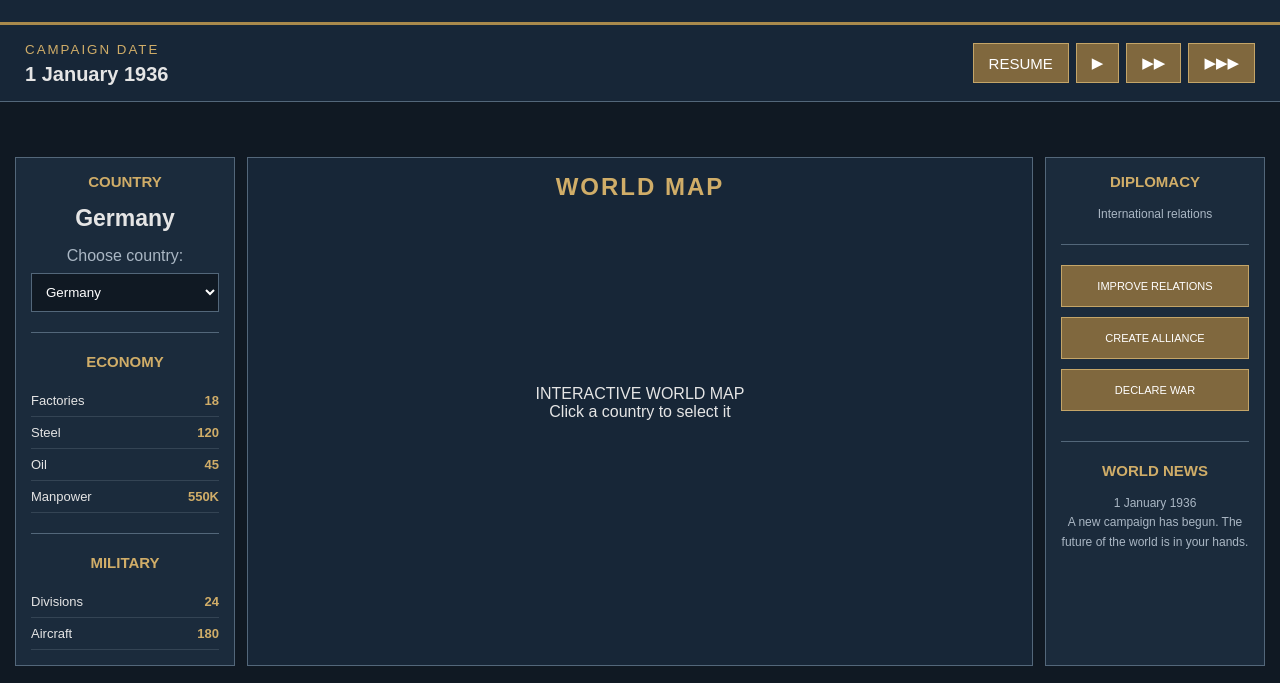
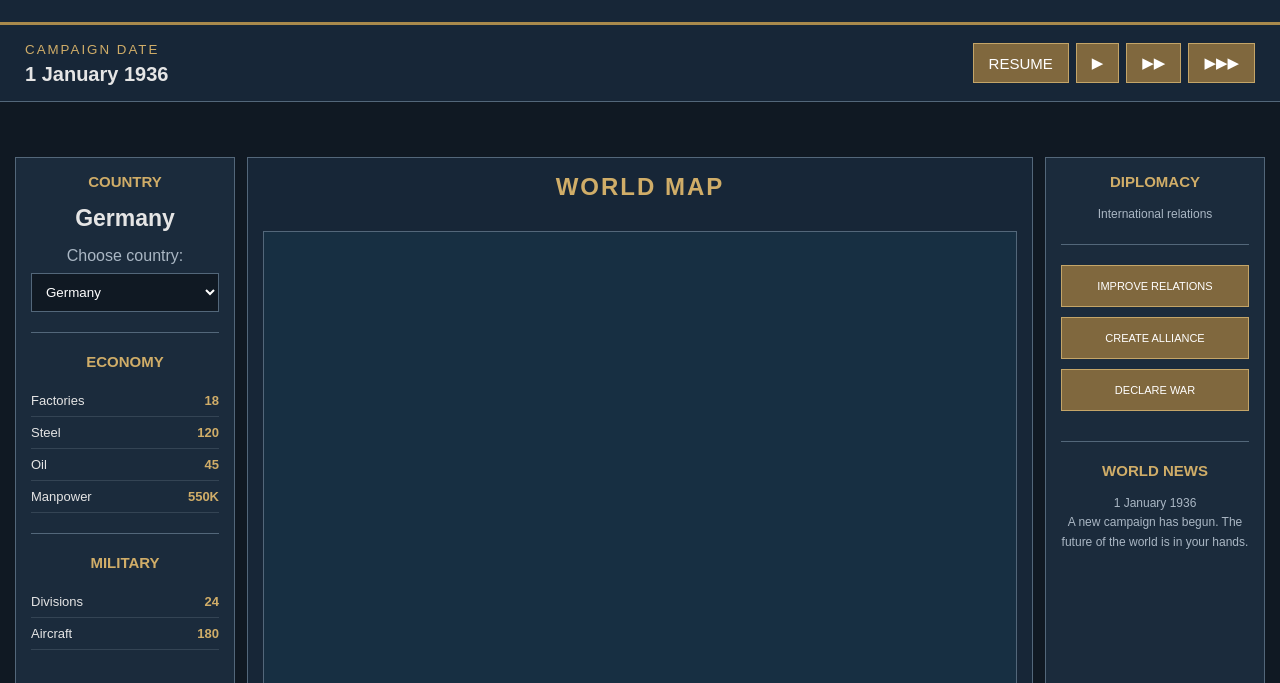
Before and after one commit to dimon540/world_at_war, a plain HTML site: page index.html in a window 1280 px wide. Shown: the part 89-772 px from the top of the page. Drawn offline with nearby package versions, Linux system fonts and the light colour scheme.

Commit message:
Add styles for world map and country elements
Added styles for world map and country interactions.

```diff
--- a/style.css
+++ b/style.css
@@ -237,3 +237,62 @@ footer {
         min-height: 400px;
     }
 }
+
+/* WORLD MAP */
+
+.map-container {
+    position: relative;
+    width: 100%;
+    min-height: 430px;
+    height: 65vh;
+    max-height: 750px;
+    background: #172f42;
+    overflow: hidden;
+    border: 1px solid #53677a;
+}
+
+#world-map {
+    width: 100%;
+    height: 100%;
+    display: block;
+}
+
+.country {
+    stroke: #243849;
+    stroke-width: 0.6;
+    cursor: pointer;
+    transition: fill 0.2s;
+}
+
+.country:hover {
+    fill: #d0ad68 !important;
+    stroke: white;
+    stroke-width: 1.5;
+}
+
+.country.selected {
+    fill: #b18b4c !important;
+    stroke: #ffe0a0;
+    stroke-width: 1.5;
+}
+
+.map-info {
+    position: absolute;
+    left: 10px;
+    bottom: 10px;
+    padding: 10px;
+    background: #101923dd;
+    pointer-events: none;
+}
+
+.map-info span {
+    color: #d0ad68;
+    font-size: 10px;
+    letter-spacing: 1px;
+}
+
+.map-info p {
+    color: #c0ccd5;
+    font-size: 10px;
+    margin-top: 5px;
+}
```
